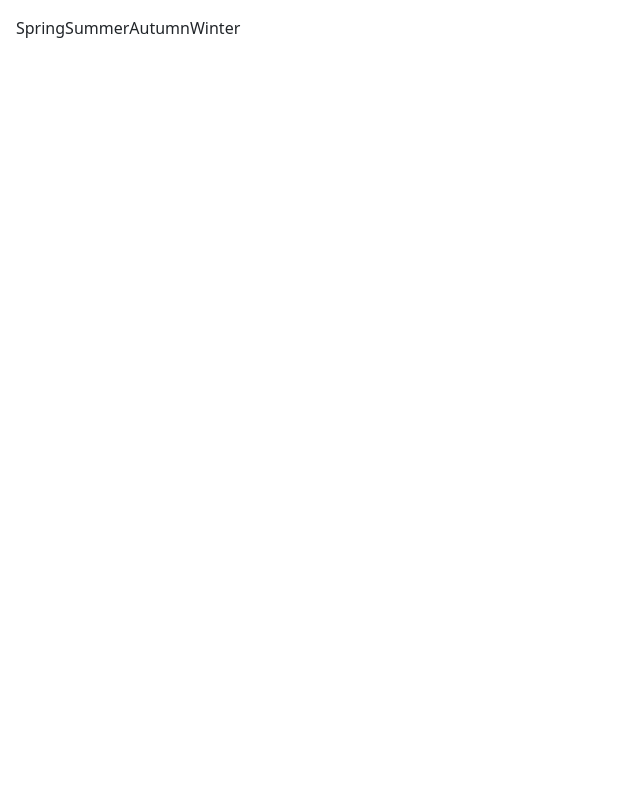
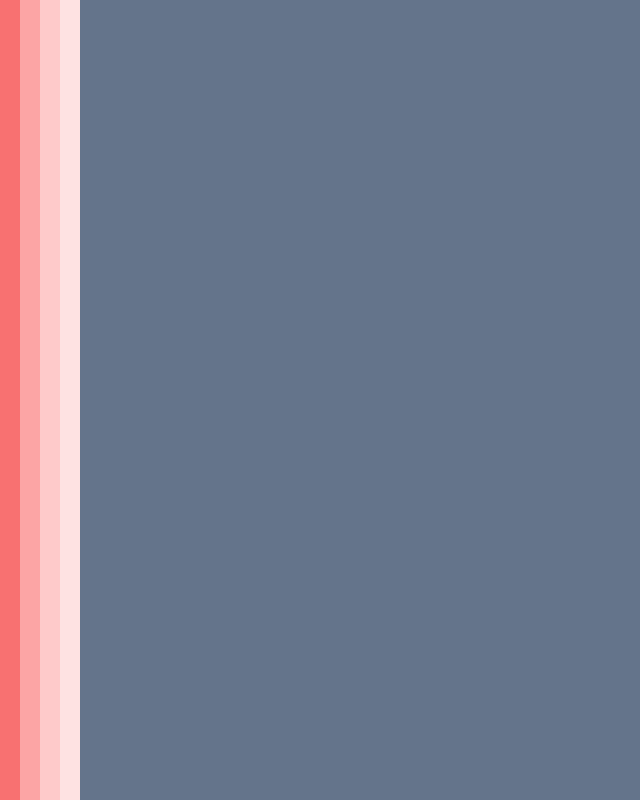
Before and after one commit to SmithNJ13/yao42_frontend, a React (Vite) app: page / in a window 1280 px wide. Shown: the whole page, without its empty margins (0-640 px from the left). Built offline with nearby package versions, Linux system fonts and the light colour scheme.

Commit message:
landing page

```diff
--- a/src/App.jsx
+++ b/src/App.jsx
@@ -1,7 +1,7 @@
 import React, {useState} from "react";
 import {Routes, Route, Link, useLocation} from "react-router-dom"
 import {NavBar} from './components'
-import { NotFound, RegisterPage, Profile, SeasonalPage, MixingBowl, LoginPage } from "./pages"
+import { NotFound, RegisterPage, Profile, SeasonalPage, MixingBowl, LoginPage, LandingPage } from "./pages"
 import './App.css'
 
 function App() {
@@ -16,13 +16,16 @@ function App() {
       {/* NotFound page logic is being handled here, we don't need to do "*" endpoint anymore */}
       <Route path="/notfound" element={<NotFound />}></Route>
       <Route path="/mixingbowl" element={<MixingBowl />}></Route>
-      <Route path="/" element={<div>
+      <Route path="/" element={<LandingPage />} />
+
+      {/* element={<div>
         <Link to="/spring">Spring</Link>
         <Link to="/summer">Summer</Link>
         <Link to="/autumn">Autumn</Link>
         <Link to="/winter">Winter</Link>
-      </div>} />
+      </div>}  */}
         {/* If new pages are being added in, render them before /:season! */}
+        {/* <Route path="/landing" element={<LandingPage />} /> */}
         <Route path="/profile" element={<Profile/>}/>
         <Route path='/register' element={<RegisterPage />}/>
         <Route path='/login' element={<LoginPage />} />
--- /dev/null
+++ b/src/pages/LandingPage/index.jsx
@@ -0,0 +1,66 @@
+import React from 'react'
+import { motion } from 'framer-motion'
+import './landingStyles.css'
+
+const parent = {
+    initial: {
+        opacity: 0,
+    },
+    animate: {
+        opacity: 1,
+        transition: {
+            duration: 1,
+            staggerChildren: 0.15,
+            when: "beforeChildren"
+        },
+    },
+};
+
+const child = {
+    initial: {
+        y: "-100%",
+    },
+    animate: {
+        y: 0,
+        transition: {
+            // type: "inertia",
+            // velocity: 125,
+            duration: 0.8
+        }
+    },
+};
+
+const LandingPage = () => {
+
+
+  return (
+    <motion.div className='tw-flex tw-h-screen tw-w-full tw-bg-slate-500'
+        variants={parent}
+        initial="initial"
+        animate="animate"
+    >
+        <motion.div
+            className='tw-bg-red-400 tw-h-full tw-w-[20px]'
+            variants={child}
+        />
+
+         <motion.div
+            className='tw-bg-red-300 tw-h-full tw-w-[20px]'
+            variants={child}
+        />
+
+         <motion.div
+            className='tw-bg-red-200 tw-h-full tw-w-[20px]'
+            variants={child}
+        />
+
+         <motion.div
+            className='tw-bg-red-100 tw-h-full tw-w-[20px]'
+            variants={child}
+        />
+
+    </motion.div>
+  )
+}
+
+export default LandingPage
--- /dev/null
+++ b/src/pages/LandingPage/landingStyles.css
@@ -0,0 +1,3 @@
+#root {
+    margin: 0 auto;
+}
--- a/src/pages/SeasonalPage/style.css
+++ b/src/pages/SeasonalPage/style.css
@@ -8,7 +8,7 @@ font-family: 'Montserrat', sans-serif;
 */
 #root {
   margin: 0 auto;
-  padding: 1rem;
+  /* padding: 1rem; */
   --BG_spring: #fafcf8;
   --SB_spring: #badc83;
   --BG_summer: #fffefa;
--- a/src/pages/index.jsx
+++ b/src/pages/index.jsx
@@ -1,6 +1,9 @@
+import LandingPage from "./LandingPage/index.jsx";
+
 export { default as NotFound } from "./NotFound/index.jsx";
 export { default as Profile } from "./Profile/index.jsx"
 export { default as RegisterPage } from "./Register/index.jsx"
 export { default as LoginPage } from "./Login/index.jsx"
 export { default as SeasonalPage } from "./SeasonalPage"
 export { default as MixingBowl } from "./MixingBowl"
+export { default  as LandingPage } from "./LandingPage"
```
Also changed, not shown: package.json (+4 -3 lines), 1 other file (tests, documents, lock files or other folders).
